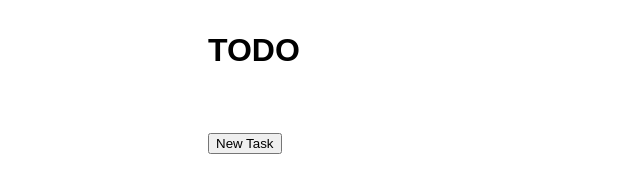
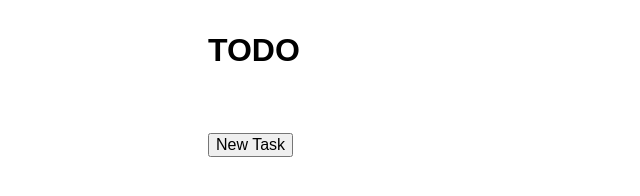
Before and after one commit to jacksoncutler/todo-ts, a website built with Parcel: page src/index.html in a window 1280 px wide. Shown: the full height of the page, 0-640 px from the left. Built offline with nearby package versions, Linux system fonts and the light colour scheme.

Commit message:
Add CSS reset

```diff
--- a/src/styles.css
+++ b/src/styles.css
@@ -1,15 +1,38 @@
 html {
   font-family: sans-serif, serif;
+  -moz-text-size-adjust: none;
+  -webkit-text-size-adjust: none;
+  text-size-adjust: none;
 }
 
-* {
+*,
+*::before,
+*::after {
+  box-sizing: border-box;
   margin: 0;
 }
 
+ul,
+ol {
+  list-style: none;
+  padding: 0;
+}
+
+input,
+button,
+textarea,
+select {
+  font: inherit;
+}
+
+body {
+  height: 100vh;
+}
+
 main {
-  padding-block: 2rem;
-  padding-inline: 1.5rem;
+  padding: 2rem;
 }
+
 @media (min-width: 600px) {
   main {
     padding-inline: calc(20% - 3rem);
@@ -22,6 +45,7 @@ main {
   flex-direction: column;
   gap: 1rem;
 }
+
 .container > button {
   width: max-content;
 }
@@ -47,6 +71,7 @@ main {
   opacity: 1;
   transition: opacity 100ms ease-out;
 }
+
 .todo-item.fade-start {
   opacity: 0;
 }
```
